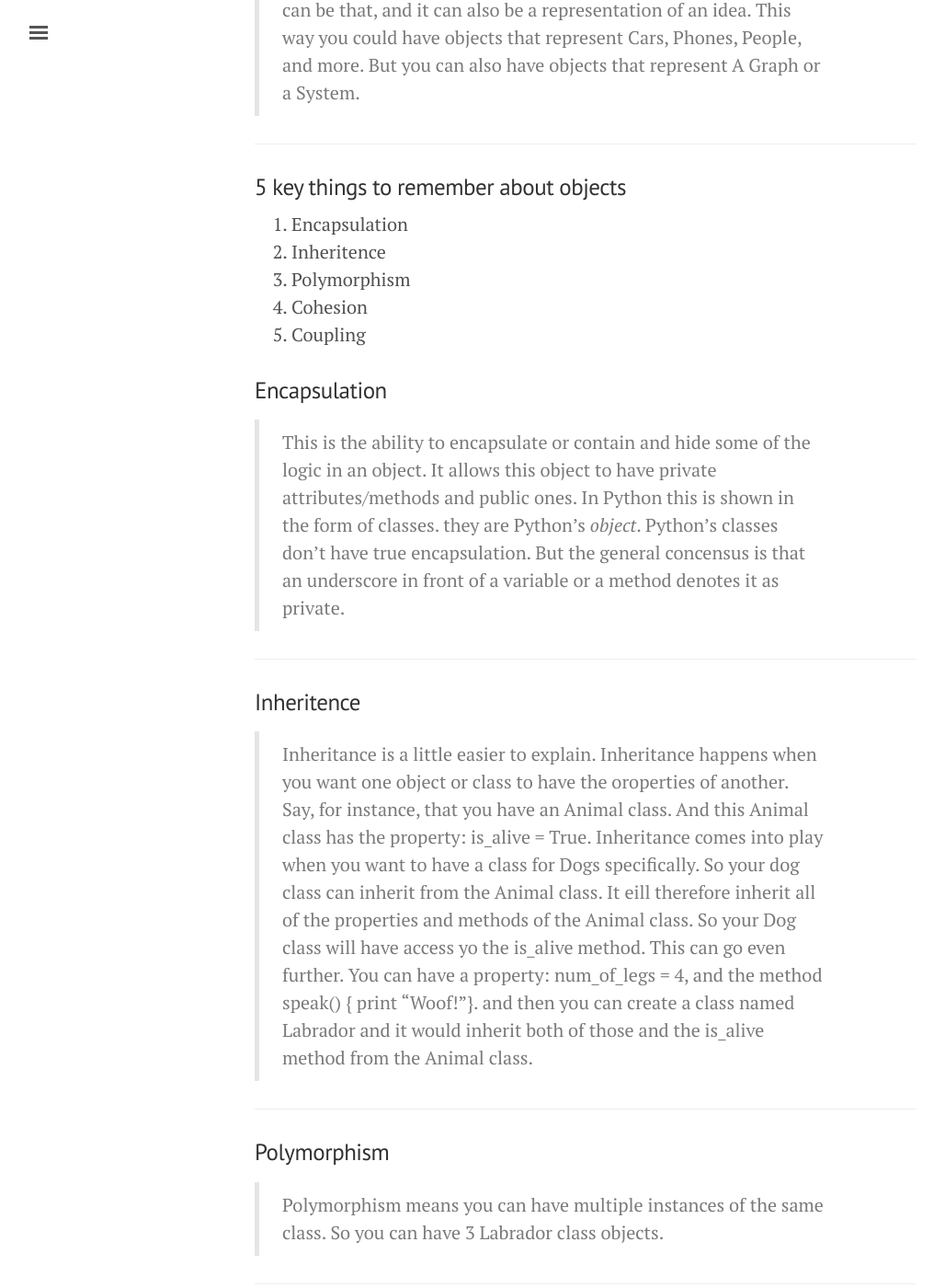
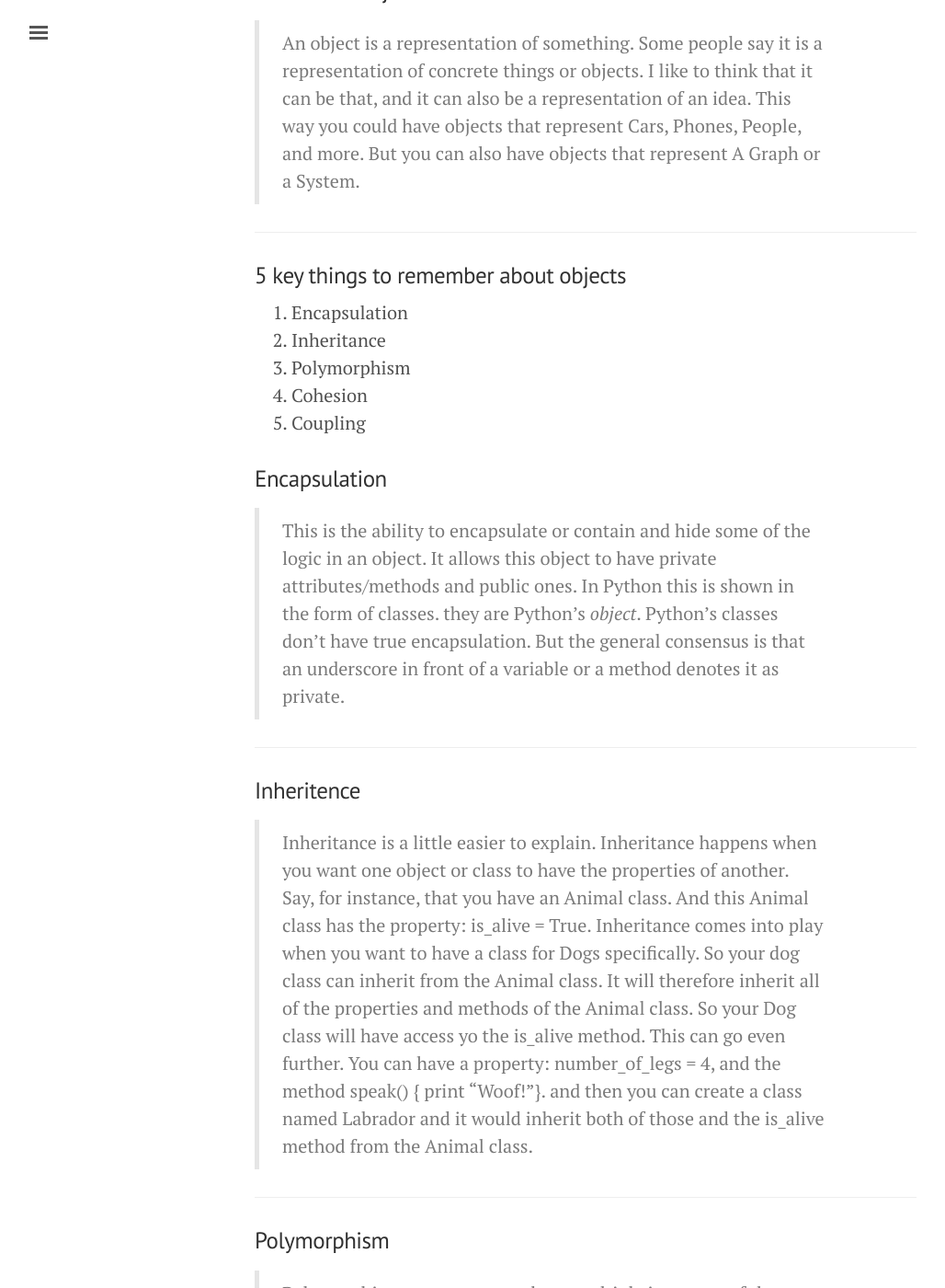
Before and after one commit to kylegalloway/old-kylegalloway.github.io, a Jekyll site: the page built from _posts/2015-07-28-object-oriented-programming.md, in a window 1280 px wide and 1400 px high, scrolled down 464 px. Shown: the whole window at 92% size, without its empty margins (3-1031 px from the left). Built offline with Jekyll 4.4.1, drawn with Linux system fonts in a browser that asks for light colours; some of the changed text lies outside the part shown.

Commit message:
Updated old posts

```diff
--- a/_posts/2015-07-28-object-oriented-programming.md
+++ b/_posts/2015-07-28-object-oriented-programming.md
@@ -14,22 +16,22 @@ category: General
 ### 5 key things to remember about objects
 
 1. Encapsulation
-2. Inheritence
+2. Inheritance
 3. Polymorphism
 4. Cohesion
 5. Coupling
 
 ### Encapsulation
 
-> This is the ability to encapsulate or contain and hide some of the logic in an object. It allows this object to have private attributes/methods and public ones. In Python this is shown in the form of classes. they are Python's *object*.  Python's classes don't have true encapsulation. But the general concensus is that an underscore in front of a variable or a method denotes it as private.
+> This is the ability to encapsulate or contain and hide some of the logic in an object. It allows this object to have private attributes/methods and public ones. In Python this is shown in the form of classes. they are Python's *object*.  Python's classes don't have true encapsulation. But the general consensus is that an underscore in front of a variable or a method denotes it as private.
 
 - - -
 
 ### Inheritence
 
-> Inheritance is a little easier to explain. Inheritance happens when you want one object or class to have the oroperties of another.
+> Inheritance is a little easier to explain. Inheritance happens when you want one object or class to have the properties of another.
 > Say, for instance, that you have an Animal class. And this Animal class has the property: is_alive = True.
-> Inheritance comes into play when you want to have a class for Dogs specifically. So your dog class can inherit from the Animal class. It eill therefore inherit all of the properties and methods of the Animal class. So your Dog class will have access yo the is_alive method. This can go even further. You can have a property: num_of_legs = 4, and the method speak() { print "Woof!"}. and then you can create a class named Labrador and it would inherit both of those and the is_alive method from the Animal class.
+> Inheritance comes into play when you want to have a class for Dogs specifically. So your dog class can inherit from the Animal class. It will therefore inherit all of the properties and methods of the Animal class. So your Dog class will have access yo the is_alive method. This can go even further. You can have a property: number_of_legs = 4, and the method speak() { print "Woof!"}. and then you can create a class named Labrador and it would inherit both of those and the is_alive method from the Animal class.
 
 - - -
 
```
Also changed, not shown: other parts of _posts/2015-07-28-object-oriented-programming.md (+2 -0 lines), _posts/2015-08-01-iron-coder-ii.md (+1 -1 lines).
